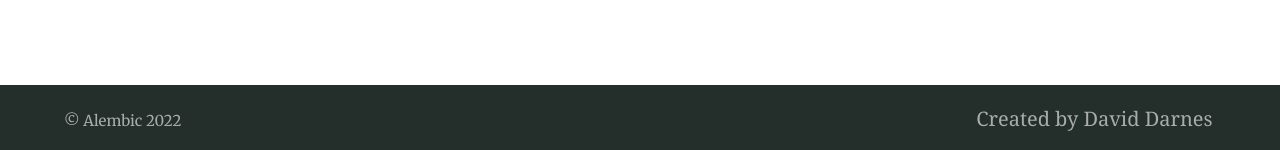
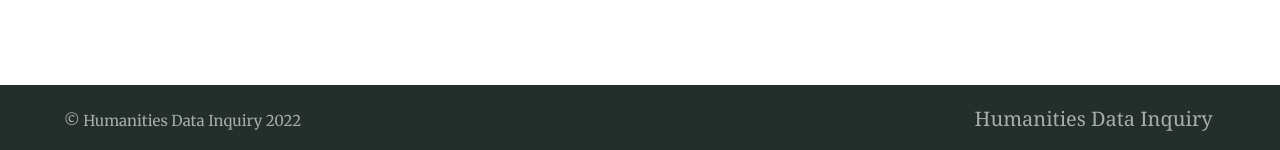
Before and after one commit to caedmon5/HDI, a Jekyll site: the page built from index.md, in a window 1280 px wide. Shown: the part 747-897 px from the top of the page. Built offline with Jekyll 4.4.1, drawn with Linux system fonts in a browser that asks for light colours; some of the changed lines change nothing that is shown.

Commit message:
Fixed yml file for base url

```diff
--- a/_config.yml
+++ b/_config.yml
@@ -39,15 +39,15 @@ paginate: 2 # jekyll-paginate > items per page
 paginate_path: blog/page:num # jekyll-paginate > blog page
 jekyll-mentions: https://twitter.com # jekyll-mentions > service used when @replying
 twitter:
-  username: DavidDarnes # jekyll-seo-tag > Owners twitter username
-author: DavidDarnes # jekyll-seo-tag > default author
+  username: DanielPaulOD # jekyll-seo-tag > Owners twitter username
+author: DanielPaulOD # jekyll-seo-tag > default author
 social: # jekyll-seo-tag > social overrides
   name: David Darnes # jekyll-seo-tag > real name
   links:  # jekyll-seo-tag > social aliases (sameAs)
-    - https://twitter.com/DavidDarnes
-    - https://www.facebook.com/daviddarnes
-    - https://www.linkedin.com/in/daviddarnes
-    - https://github.com/daviddarnes
+#    - https://twitter.com/DavidDarnes
+#    - https://www.facebook.com/daviddarnes
+#    - https://www.linkedin.com/in/daviddarnes
+#    - https://github.com/daviddarnes
 # markdown: CommonMark # Markdown parse settings, CommonMark performs slightly better an others in build time
 # commonmark:
   # options: ["SMART", "FOOTNOTES"]
@@ -93,13 +93,13 @@ defaults:
 # 7. Site settings
 encoding: utf-8 # Make sure the encoding is right
 lang: en-GB # Set the site language
-title: "Alembic" # Site name or title, also used in jekyll-seo-tag
+title: "Humanities Data Inquiry" # Site name or title, also used in jekyll-seo-tag
 logo: "/assets/logos/logo.svg" # Site logo, also used in jekyll-seo-tag
-description: "Alembic is a starting point for Jekyll projects. Rather than starting from scratch, this boilerplate is designed to get the ball rolling immediately" # Site description and default description, also used in jekyll-seo-tag
-url: "https://alembic.darn.es" # Site url, also used in jekyll-seo-tag
-baseurl: ""
+description: "Humanities Data Inquiry is a community-based exploration of data-use in traditional humanities research." # Site description and default description, also used in jekyll-seo-tag
+url: "https://caedmon5.github.io/HDI/" # Site url, also used in jekyll-seo-tag
+baseurl: "https://caedmon5.github.io/HDI/"
 repo: "https://github.com/daviddarnes/alembic"
-email: "me@daviddarnes.com"
+email: "humanitiesdatainquiry@gmail.com"
 # disqus: "alembic-1" # Blog post comments, uncomment the option and set the site ID from your Disqus account
 # date_format: "%-d %B %Y" # Blog post date formatting using placeholder formatting
 # google_analytics: ""
@@ -135,8 +135,8 @@ navigation_header:
   url: https://github.com/daviddarnes/alembic
 
 navigation_footer:
-- title: Created by David Darnes
-  url: https://darn.es
+- title: Humanities Data Inquiry
+  url: https://caedmon5.github.io/HDI/
 
 social_links: # Appears in sidebar. Set the urls then uncomment and comment out as desired
   Twitter: https://twitter.com/DavidDarnes
```
